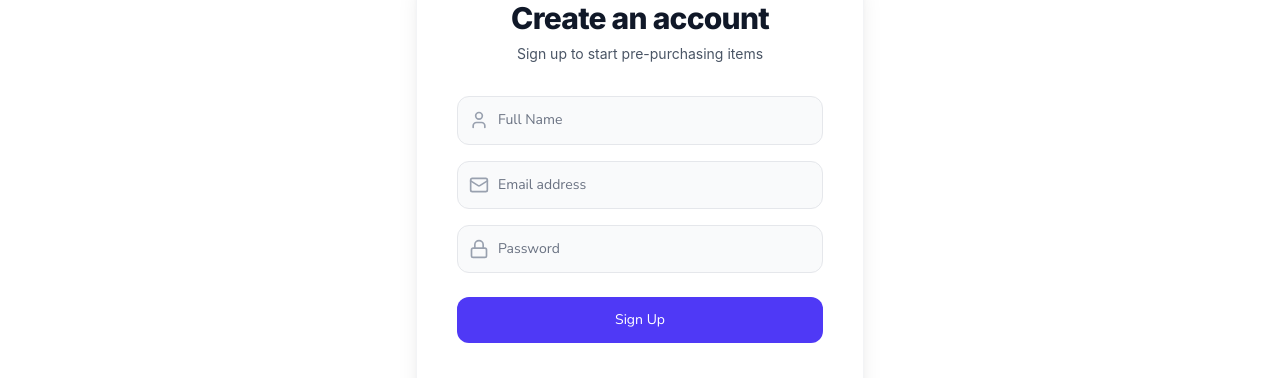
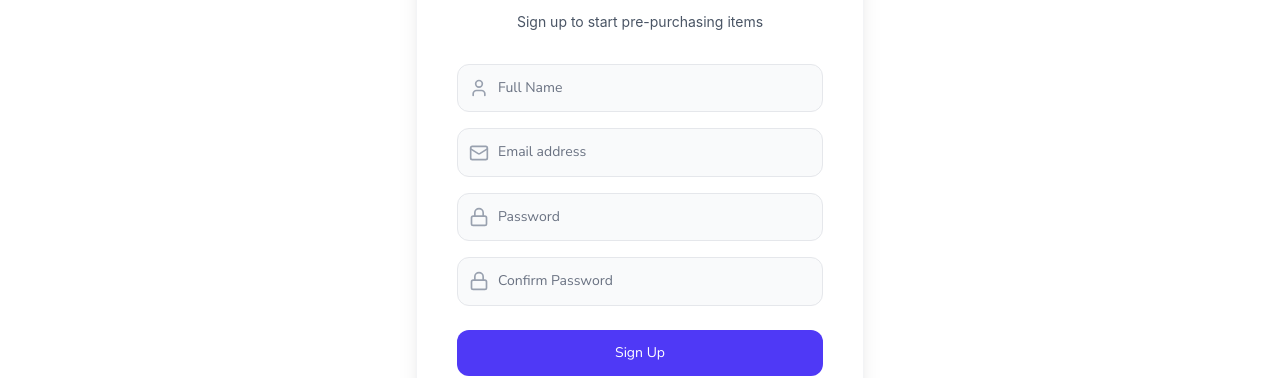
Before and after one commit to kasim2302/meha_store_ecommerce, a React (Vite) app in the folder client/: page /login in a window 1280 px wide. Both pictures are taken after a click on the button "Don't have an account? Sign up". Shown: the part 186-564 px from the top of the page. Built offline with nearby package versions, Linux system fonts and the light colour scheme; no server answers.

Commit message:
feat: add confirm password field to register form

```diff
--- a/client/src/pages/Login.jsx
+++ b/client/src/pages/Login.jsx
@@ -8,6 +8,7 @@ const Login = () => {
   const [name, setName] = useState('');
   const [email, setEmail] = useState('');
   const [password, setPassword] = useState('');
+  const [confirmPassword, setConfirmPassword] = useState('');
   const [error, setError] = useState('');
   const [isLoading, setIsLoading] = useState(false);
 
@@ -39,6 +40,11 @@ const Login = () => {
 
     if (password.length < 6) {
       return setError('Password must be at least 6 characters long');
+    }
+
+    // Confirm password check (register only)
+    if (!isLogin && password !== confirmPassword) {
+      return setError('Passwords do not match');
     }
 
     setIsLoading(true);
@@ -127,6 +133,31 @@ const Login = () => {
                 />
               </div>
             </div>
+            {!isLogin && (
+              <div>
+                <label className="sr-only">Confirm Password</label>
+                <div className="relative">
+                  <div className="absolute inset-y-0 left-0 pl-3 flex items-center pointer-events-none">
+                    <Lock className="h-5 w-5 text-gray-400" />
+                  </div>
+                  <input
+                    type="password"
+                    required
+                    className={`block w-full pl-10 pr-3 py-3 border rounded-xl focus:ring-indigo-500 focus:border-indigo-500 bg-gray-50 text-gray-900 placeholder-gray-500 focus:bg-white transition-colors ${
+                      confirmPassword && confirmPassword !== password
+                        ? 'border-red-400 bg-red-50'
+                        : 'border-gray-200'
+                    }`}
+                    placeholder="Confirm Password"
+                    value={confirmPassword}
+                    onChange={(e) => setConfirmPassword(e.target.value)}
+                  />
+                  {confirmPassword && confirmPassword !== password && (
+                    <p className="mt-1 text-xs text-red-500 pl-1">Passwords do not match</p>
+                  )}
+                </div>
+              </div>
+            )}
           </div>
 
           <div>
@@ -142,7 +173,7 @@ const Login = () => {
 
         <div className="text-center mt-4">
           <button
-            onClick={() => { setIsLogin(!isLogin); setError(''); }}
+            onClick={() => { setIsLogin(!isLogin); setError(''); setConfirmPassword(''); }}
             className="text-sm font-medium text-indigo-600 hover:text-indigo-500 transition-colors"
           >
             {isLogin ? "Don't have an account? Sign up" : "Already have an account? Sign in"}
```
